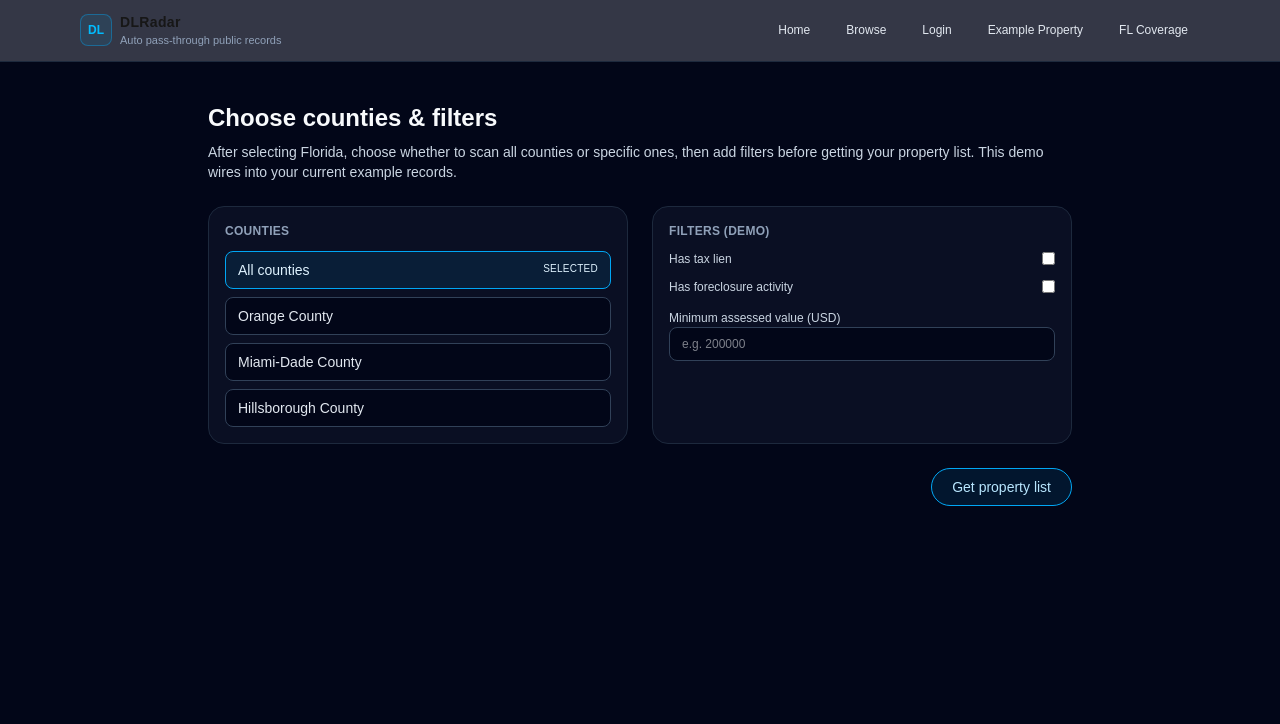
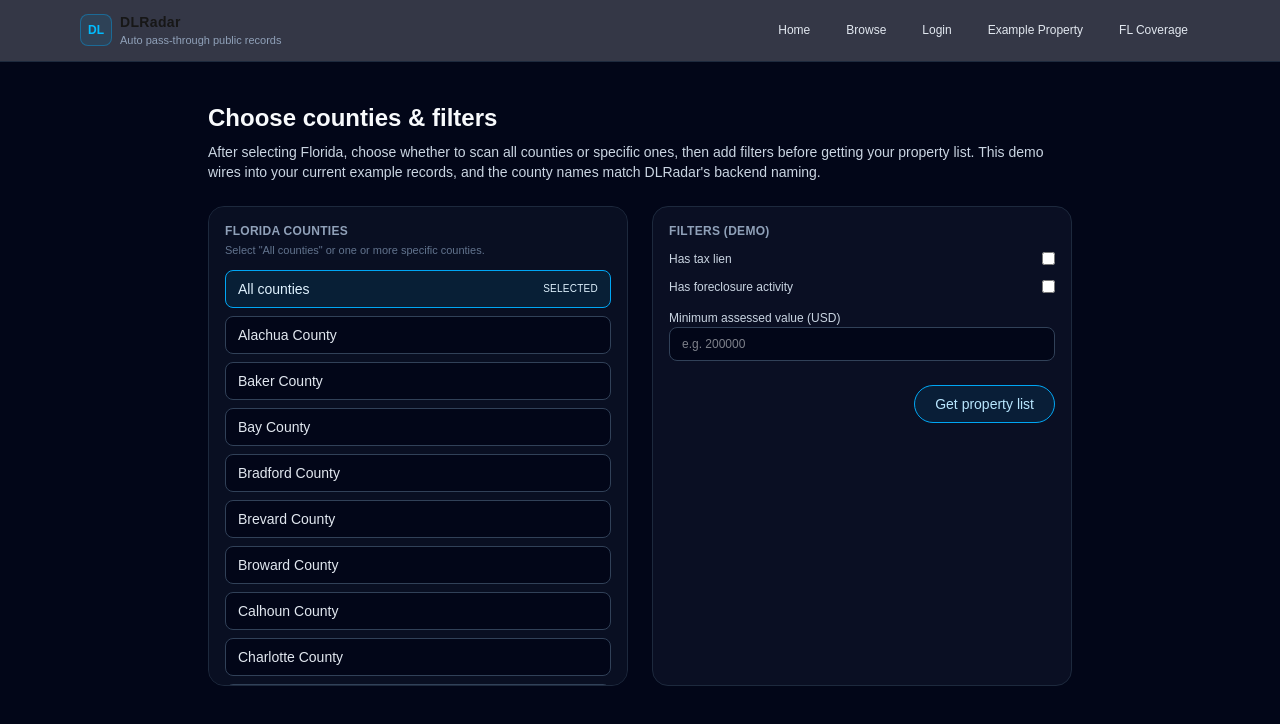
Before and after one commit to HousetechPlus/DLRadar-frontend, a Next.js app: page /states/fl/counties in a window 1280 px wide. Shown: the top 724 px of the page. Built offline with nearby package versions, Linux system fonts and the light colour scheme.

Commit message:
Expand FL counties selector to all Florida counties

```diff
--- a/app/states/fl/counties/page.tsx
+++ b/app/states/fl/counties/page.tsx
@@ -3,11 +3,75 @@
 import { useRouter } from "next/navigation";
 import { useState } from "react";
 
-const demoCounties = [
+const flCounties = [
   "All counties",
+  "Alachua County",
+  "Baker County",
+  "Bay County",
+  "Bradford County",
+  "Brevard County",
+  "Broward County",
+  "Calhoun County",
+  "Charlotte County",
+  "Citrus County",
+  "Clay County",
+  "Collier County",
+  "Columbia County",
+  "DeSoto County",
+  "Dixie County",
+  "Duval County",
+  "Escambia County",
+  "Flagler County",
+  "Franklin County",
+  "Gadsden County",
+  "Gilchrist County",
+  "Glades County",
+  "Gulf County",
+  "Hamilton County",
+  "Hardee County",
+  "Hendry County",
+  "Hernando County",
+  "Highlands County",
+  "Hillsborough County",
+  "Holmes County",
+  "Indian River County",
+  "Jackson County",
+  "Jefferson County",
+  "Lafayette County",
+  "Lake County",
+  "Lee County",
+  "Leon County",
+  "Levy County",
+  "Liberty County",
+  "Madison County",
+  "Manatee County",
+  "Marion County",
+  "Martin County",
+  "Miami-Dade County",
+  "Monroe County",
+  "Nassau County",
+  "Okaloosa County",
+  "Okeechobee County",
   "Orange County",
-  "Miami-Dade County",
-  "Hillsborough County",
+  "Osceola County",
+  "Palm Beach County",
+  "Pasco County",
+  "Pinellas County",
+  "Polk County",
+  "Putnam County",
+  "Santa Rosa County",
+  "Sarasota County",
+  "Seminole County",
+  "St. Johns County",
+  "St. Lucie County",
+  "Sumter County",
+  "Suwannee County",
+  "Taylor County",
+  "Union County",
+  "Volusia County",
+  "Wakulla County",
+  "Walton County",
+  "Washington County",
 ];
 
 export default function FlCountiesPage() {
@@ -54,18 +118,22 @@ export default function FlCountiesPage() {
           <p className="mt-2 text-sm text-slate-300">
             After selecting Florida, choose whether to scan all counties or
             specific ones, then add filters before getting your property list.
-            This demo wires into your current example records.
+            This demo wires into your current example records, and the county
+            names match DLRadar&apos;s backend naming.
           </p>
         </header>
 
         <section className="grid gap-6 md:grid-cols-2 text-sm">
           {/* County selection */}
-          <div className="rounded-2xl border border-slate-800 bg-slate-900/60 p-4">
+          <div className="rounded-2xl border border-slate-800 bg-slate-900/60 p-4 max-h-[480px] overflow-y-auto">
             <h2 className="text-xs font-semibold uppercase tracking-wide text-slate-400">
-              Counties
+              Florida counties
             </h2>
+            <p className="mt-1 text-[11px] text-slate-500">
+              Select &quot;All counties&quot; or one or more specific counties.
+            </p>
             <div className="mt-3 space-y-2">
-              {demoCounties.map((name) => {
+              {flCounties.map((name) => {
                 const selected = selectedCounties.includes(name);
                 return (
                   <button
@@ -125,10 +193,8 @@ export default function FlCountiesPage() {
                 />
               </div>
             </div>
-          </div>
-        </section>
 
-        <div className="flex justify-end">
+            <div className="mt-6 flex justify-end">
               <button
                 type="button"
                 onClick={handleSearch}
@@ -138,6 +204,8 @@ export default function FlCountiesPage() {
               </button>
             </div>
           </div>
+        </section>
+      </div>
     </main>
   );
 }
```
Lines whose indentation alone changed are shown as unchanged.
